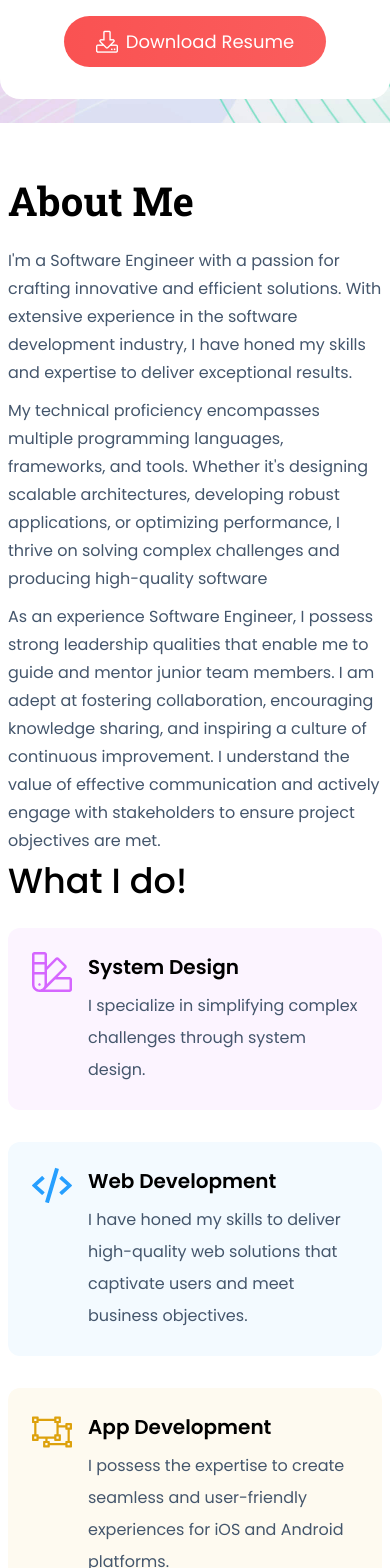
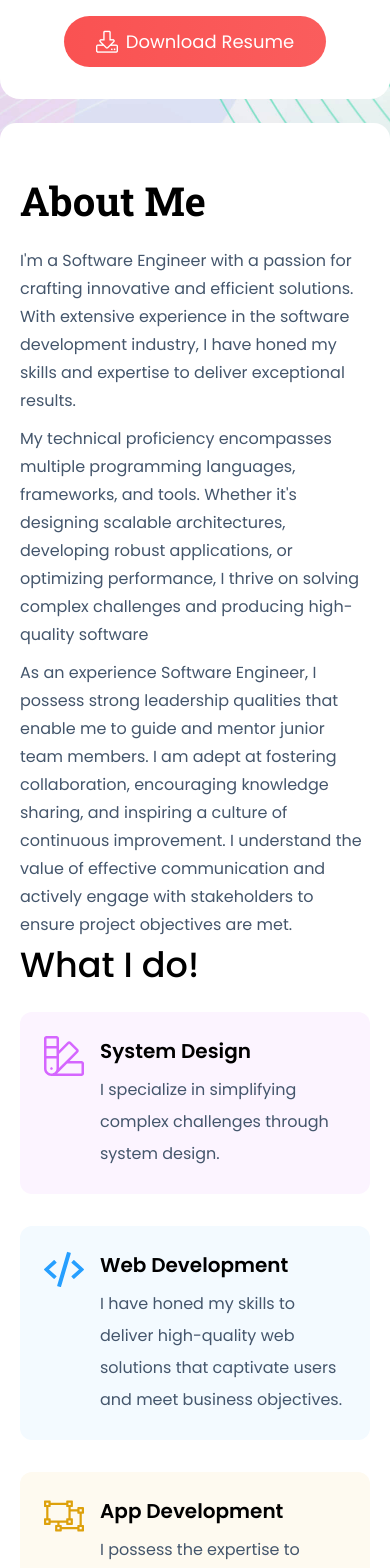
Before and after one commit to arthastheking113/nextjs-portfolio, a Next.js app: page / in a window 390 px wide. Shown: the part 800-2368 px from the top of the page. Built offline with nearby package versions, Linux system fonts and the light colour scheme.

Commit message:
fix little bit of styling

```diff
--- a/components/about/Intro.jsx
+++ b/components/about/Intro.jsx
@@ -1,7 +1,7 @@
 const Intro = () => {
   return (
     <>
-      <div className="pt-12 md:py-12 px-2 sm:px-5 md:px-10 lg:px-14">
+      <div className="pt-12 md:py-12 px-5 sm:px-7 md:px-10 lg:px-14">
         <h2 id="#home" className="after-effect after:left-52">About Me</h2>
         {/* About page title */}
 
--- a/pages/index.js
+++ b/pages/index.js
@@ -30,12 +30,12 @@ const MainRoot = () => {
         <div className="col-span-12 lg:col-span-8 ">
           <HeaderNavigation />
 
-          <div className="lg:rounded-2xl bg-white dark:bg-[#111111]">
+          <div className="rounded-2xl bg-white dark:bg-[#111111]">
             <div data-aos="fade">
               <Intro />
               {/* End about descriptions */}
 
-              <section className="pb-12 px-2 sm:px-5 md:px-10 lg:px-14 ">
+              <section className="pb-12 px-5 sm:px-5 md:px-10 lg:px-14 ">
                 <h3 className="text-[35px] dark:text-white font-medium pb-5">
                   What I do!
                 </h3>
@@ -45,7 +45,7 @@ const MainRoot = () => {
               </section>
               {/* service provide end */}
 
-              <section className="px-2 sm:px-5 md:px-10 lg:px-14">
+              <section className="px-5 sm:px-5 md:px-10 lg:px-14">
                 <h3 id="#resume" className="text-[35px] dark:text-white font-medium mb-5">
                   Resume
                 </h3>
@@ -54,7 +54,7 @@ const MainRoot = () => {
                 </div>
               </section>
 
-              <section className="px-2 sm:px-5 md:px-10 lg:px-14">
+              <section className="px-5 sm:px-5 md:px-10 lg:px-14">
                 <h3 id="#skill" className="text-[35px] dark:text-white font-medium mb-5">
                   Skills
                 </h3>
@@ -63,7 +63,7 @@ const MainRoot = () => {
                 </div>
               </section>
 
-              <section className="px-2 py-10 sm:px-5 md:px-10 lg:px-14">
+              <section className="px-5 py-10 sm:px-5 md:px-10 lg:px-14">
                 <h3 id="#project" className="text-[35px] dark:text-white font-medium">
                   Projects
                 </h3>
@@ -72,7 +72,7 @@ const MainRoot = () => {
                 </div>
               </section>
 
-              <section className="px-2 sm:px-5 md:px-10 lg:px-14">
+              <section className="px-5 sm:px-5 md:px-10 lg:px-14">
                 <h3 id="#contact" className="text-[35px] dark:text-white font-medium">
                   Contact
                 </h3>
```
